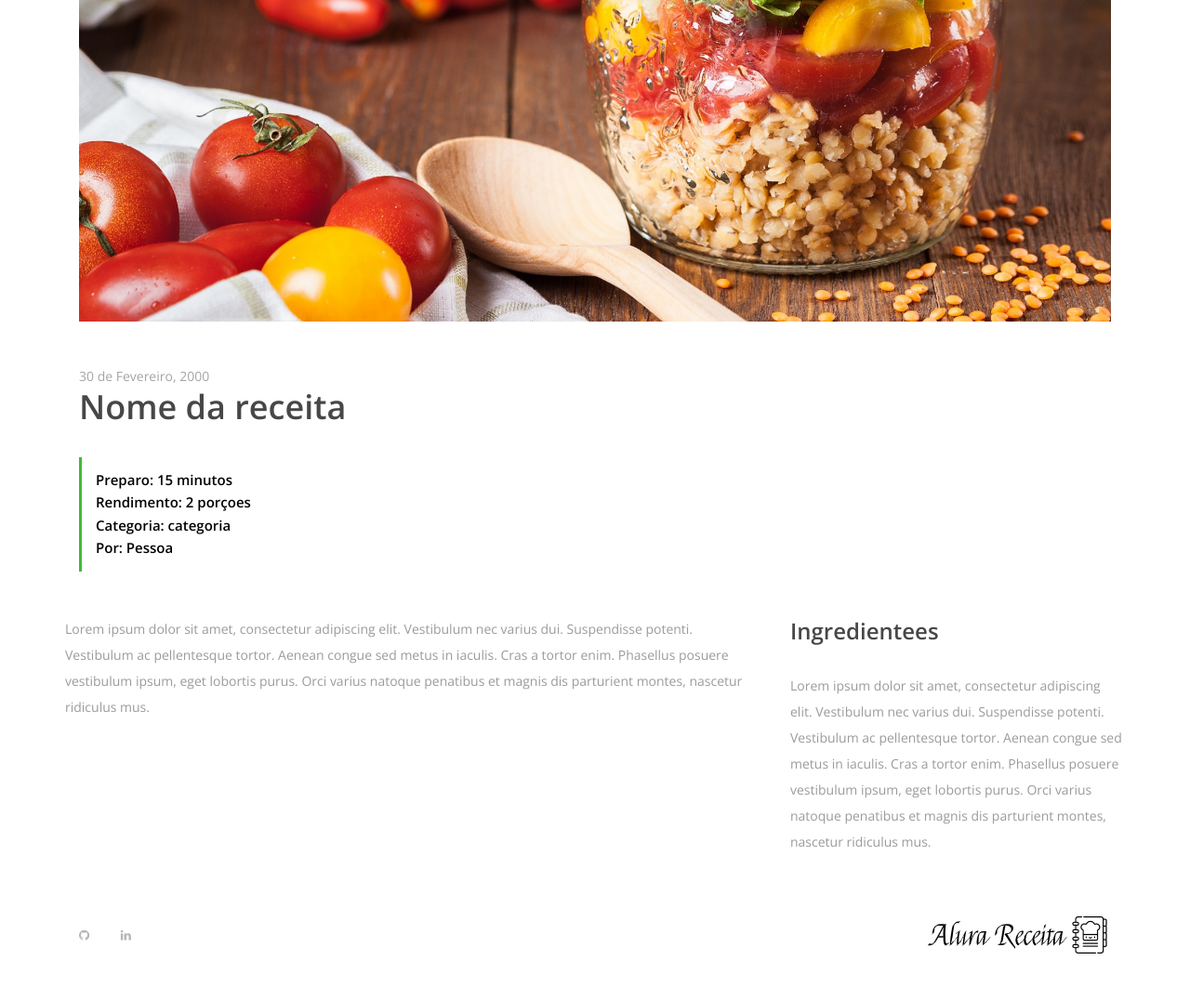
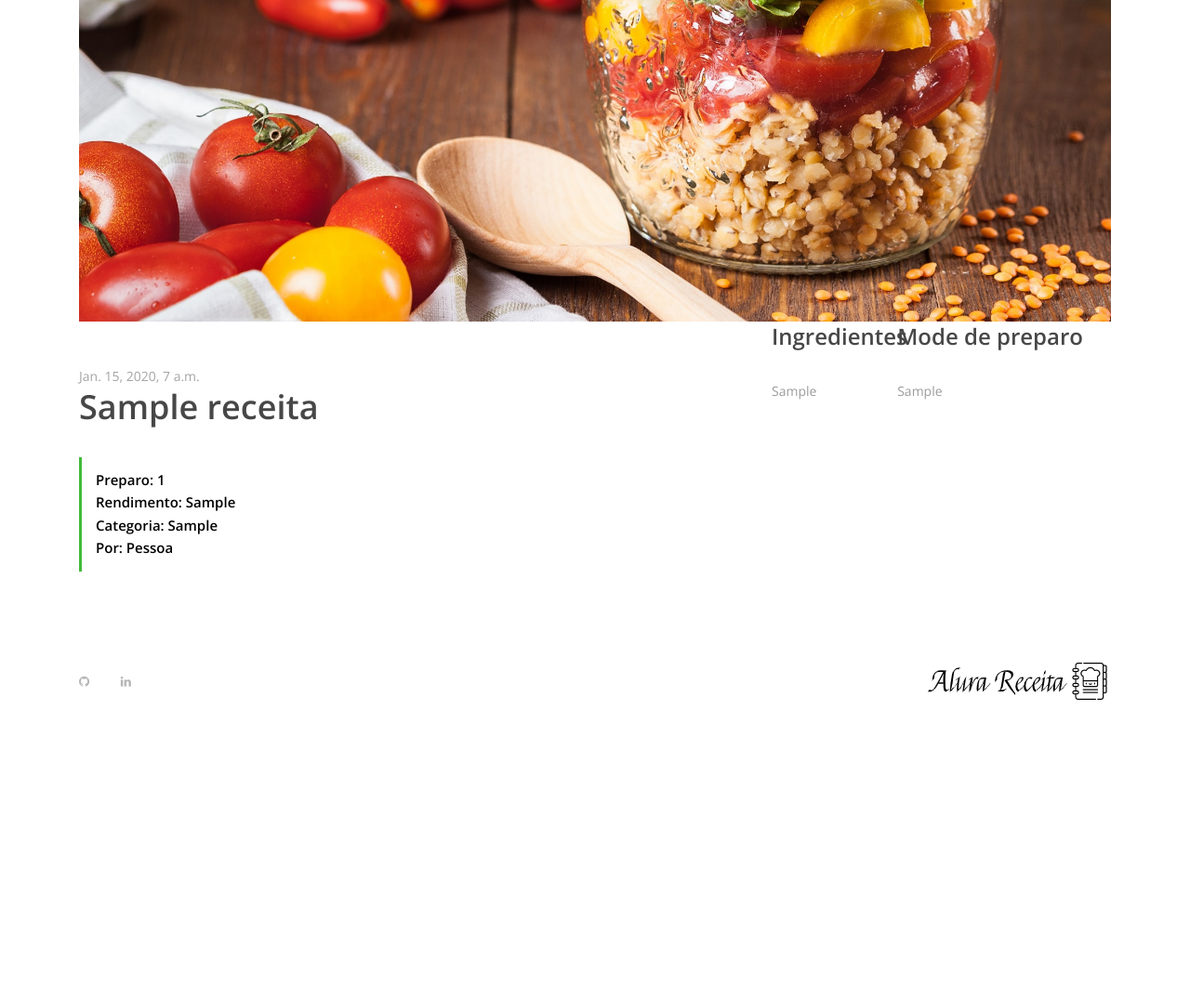
Before and after one commit to brnocesar/django-receitas, a Django app: template apps/receitas/templates/receita.html in a window 1280 px wide. Shown: the part 336-1412 px from the top of the page at 93% size. After the commit the page ends 1089 px from the top, so only its background shows below. Run offline with Django 3.2, Linux system fonts and the light colour scheme; the template is opened without the code that fills it: values that come from a table or form of the project are taken from there, others are empty; tables that the repository leaves empty hold one stand-in row (values such as "Sample post"); parts of the project's set-up code (start-up, migrations or seed data) failed here and were passed over; some libraries are stand-ins or nearby versions.

Commit message:
Acessa atributos de objeto na view

```diff
--- a/apps/receitas/templates/receita.html
+++ b/apps/receitas/templates/receita.html
@@ -47,32 +47,34 @@
             <div class="row">
                 <div class="col-12 col-md-8">
                     <div class="receipe-headline my-5">
-                        <span>30 de Fevereiro, 2000</span>
-                        <h2>Nome da receita</h2>
+                        <span>{{receita.data_criacao}}</span>
+                        <h2>{{receita.nome}}</h2>
                         <div class="receipe-duration">
-                            <h6>Preparo: 15 minutos</h6>
-                            <h6>Rendimento: 2 porçoes</h6>
-                            <h6>Categoria: categoria</h6>
+                            <h6>Preparo: {{receita.tempo_preparo}}</h6>
+                            <h6>Rendimento: {{receita.rendimento}}</h6>
+                            <h6>Categoria: {{receita.categoria}}</h6>
                             <h6>Por: Pessoa</h6>
                         </div>
                     </div>
                 </div>
 
                 <div class="row">
-                    <div class="col-12 col-lg-8">
-                        <!-- Single Preparation Step -->
-                        <div class="single-preparation-step d-flex">
-                            <p>Lorem ipsum dolor sit amet, consectetur adipiscing elit. Vestibulum nec varius dui. Suspendisse potenti. Vestibulum ac pellentesque tortor. Aenean congue sed metus in iaculis. Cras a tortor enim. Phasellus posuere vestibulum ipsum, eget lobortis purus. Orci varius natoque penatibus et magnis dis parturient montes, nascetur ridiculus mus. </p>
+                    <!-- Ingredientes -->
+                    <div class="col-12 col-lg-4">
+                        <div class="ingredients">
+                            <h4>Ingredientes</h4>
+                            <div class="ingredients">
+                                <p>{{receita.ingredientes}}</p>
+                            </p>
+                            </div>
                         </div>
                     </div>
 
-                    <!-- Ingredientes -->
-                    <div class="col-12 col-lg-4">
+                    <div class="col-12 col-lg-8">
                         <div class="ingredients">
-                            <h4>Ingredientees</h4>
-                            <div class="ingredients">
-                                <p>Lorem ipsum dolor sit amet, consectetur adipiscing elit. Vestibulum nec varius dui. Suspendisse potenti. Vestibulum ac pellentesque tortor. Aenean congue sed metus in iaculis. Cras a tortor enim. Phasellus posuere vestibulum ipsum, eget lobortis purus. Orci varius natoque penatibus et magnis dis parturient montes, nascetur ridiculus mus. </p>
-                            </p>
+                            <h4>Mode de preparo</h4>
+                            <div class="single-preparation-step d-flex">
+                                <p>{{receita.modo_preparo}}</p>
                             </div>
                         </div>
                     </div>
```
